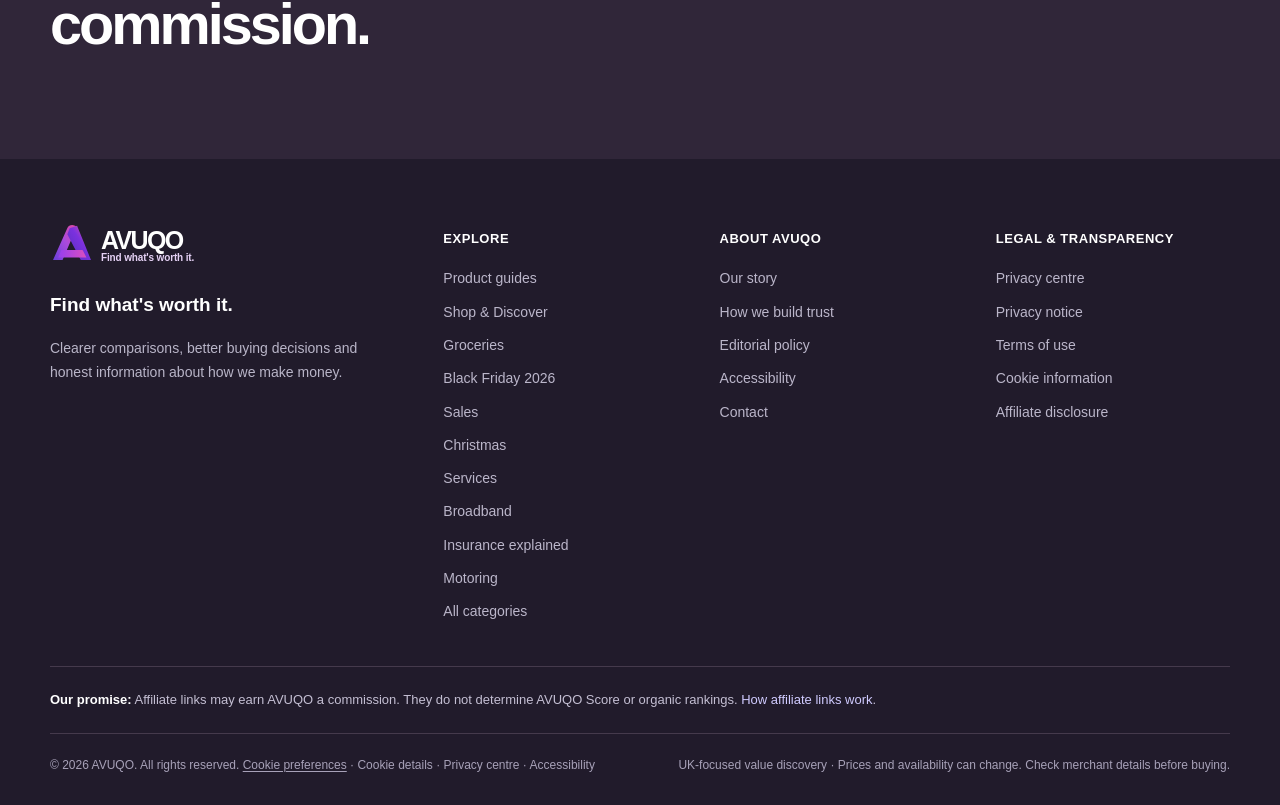
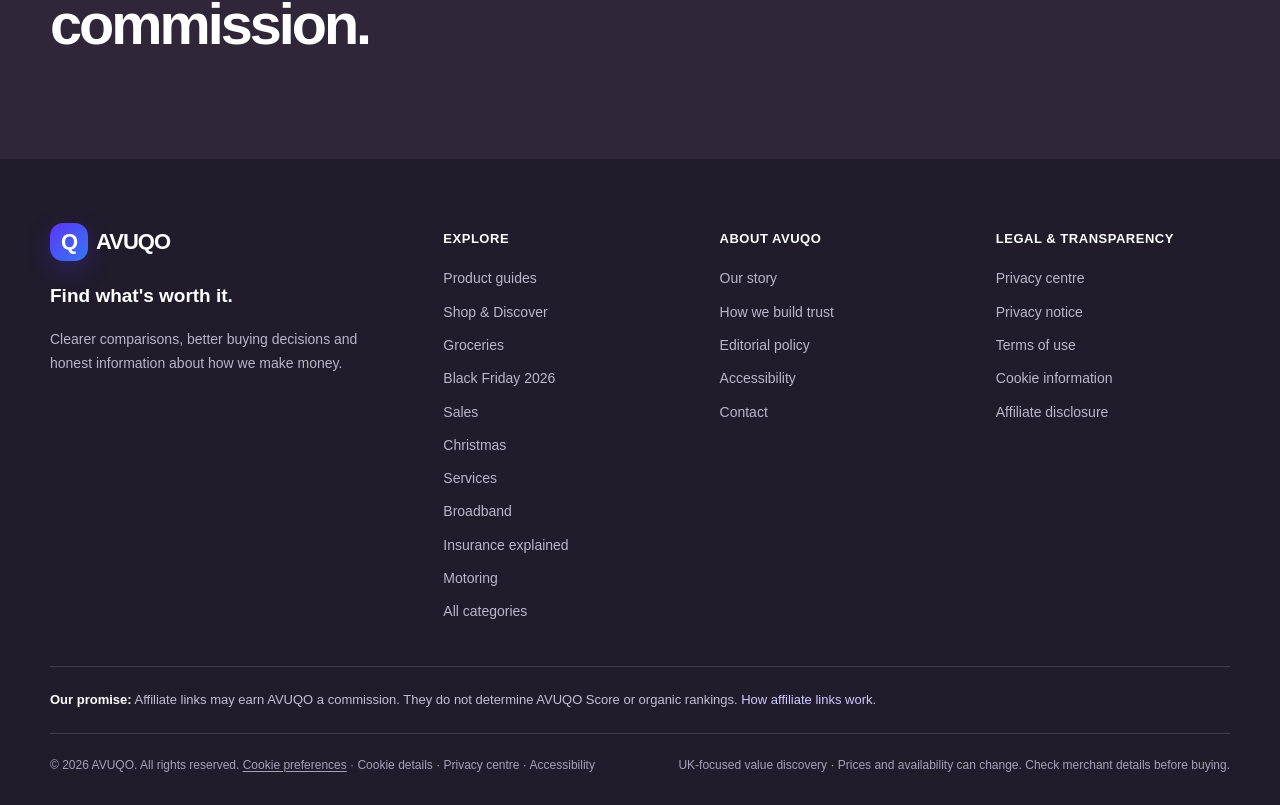
Before and after one commit to crkian/AVUQO, a Next.js app: page / in a window 1280 px wide. Shown: the part 5788-6593 px from the top of the page. Built offline with nearby package versions, Linux system fonts and the light colour scheme; no server answers; the database is empty.

Commit message:
fix(brand): restore existing AVUQO header/footer branding; no invented A logo

```diff
--- a/components/layout/Footer.tsx
+++ b/components/layout/Footer.tsx
@@ -31,7 +31,7 @@ export default function Footer() {
       <div className="shell">
         <div className="avuqo-footer__main">
           <div className="avuqo-footer__brand">
-            <Link className="logo" href="/" aria-label="AVUQO homepage"><img className="brand-symbol" src="/branding/avuqo-a-mark.svg" alt="" width="42" height="42"/><span className="brand-wordmark"><strong>AVUQO</strong><small>Find what&apos;s worth it.</small></span></Link>
+            <Link className="logo" href="/" aria-label="AVUQO homepage"><span className="q-mark" aria-hidden="true">Q</span> AVUQO</Link>
             <p className="avuqo-footer__motto">{content.motto}</p>
             <p>{content.description}</p>
             {hasContact && <a className="avuqo-footer__email" href={`mailto:${contact}`}>{contact}</a>}
```
